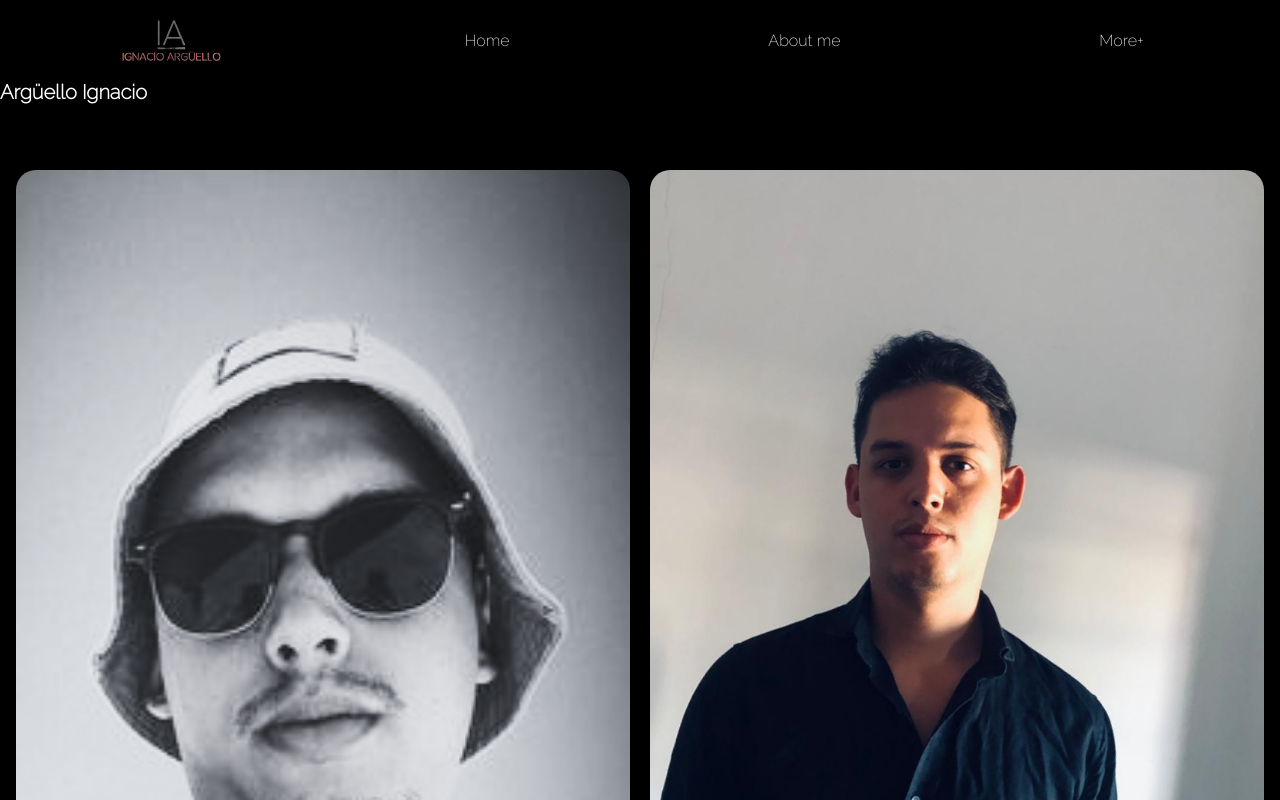
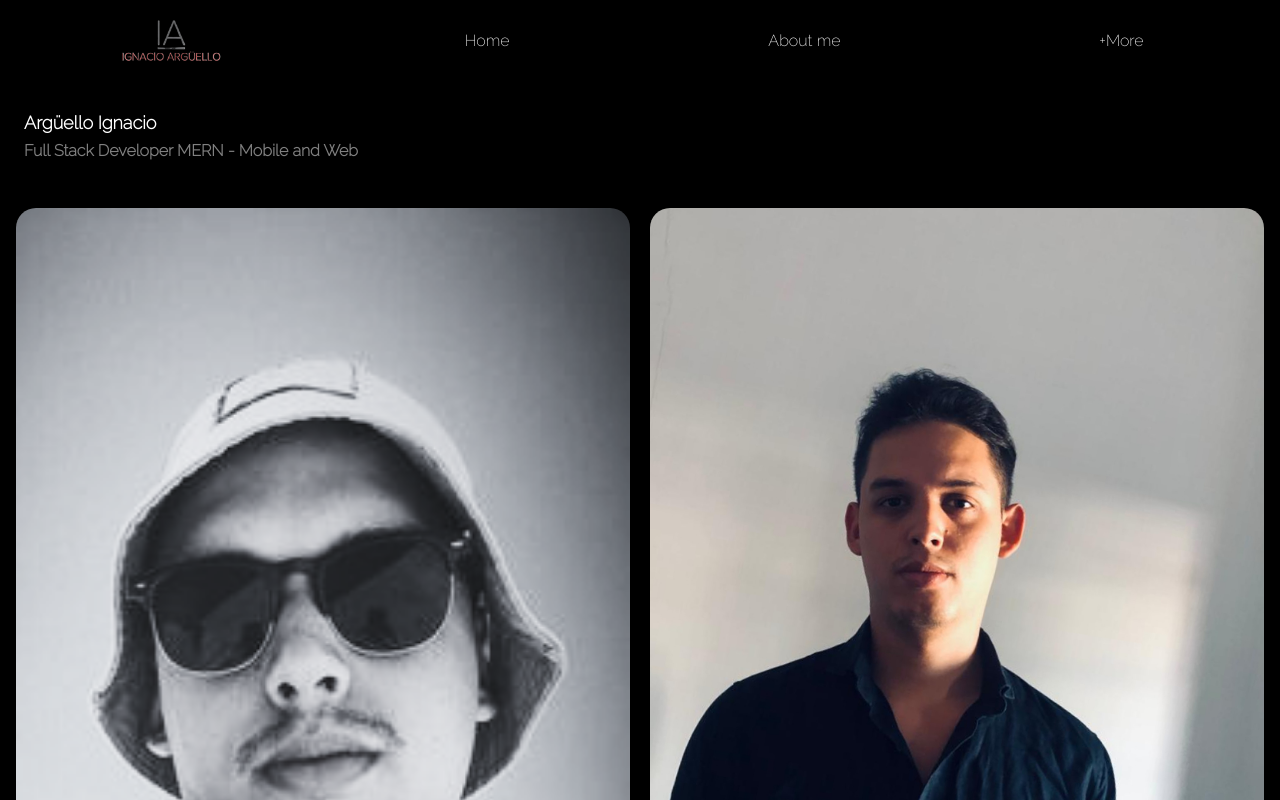
Before and after one commit to ignaarguello/Briefcase-Portfolio, a React (Create React App) app: page / in a window 1280 px wide. Shown: the top 800 px of the page. Built offline with nearby package versions, Linux system fonts and the light colour scheme.

Commit message:
Coreciones de imagenes

```diff
--- a/src/components/Navbar/Navbar.jsx
+++ b/src/components/Navbar/Navbar.jsx
@@ -9,7 +9,7 @@ export default function Navbar() {
       <div id='container-refs__navbar'>
         <Link to='/' className="item-nav__navbar">Home</Link>
         <Link to='/about' className="item-nav__navbar">About me</Link>
-        <Link to='/more' className="item-nav__navbar">More+</Link>
+        <Link to='/more' className="item-nav__navbar">+More</Link>
       </div>
     </div>
   )
--- a/src/pages/Home/Home.css
+++ b/src/pages/Home/Home.css
@@ -1,5 +1,17 @@
-#titulo-ignacio__home{
-    color: white;
-    font-family: var(--fontRaleway);
-    font-size: 20px;
+@media screen and (min-width:320px) {
+    #titulo-ignacio__home{
+        color: white;
+        font-family: var(--fontRaleway);
+        font-size: 18px;
+        margin-left: 1.5rem;
+        margin-top: 2rem;
+    }
+
+    #titulo-fullstack__home{
+        color: gray;
+        font-family: var(--fontRaleway);
+        font-size: 16px;
+        margin-left: 1.5rem;
+        margin-top: .5rem;
+    }
 }
--- a/src/pages/Home/Home.jsx
+++ b/src/pages/Home/Home.jsx
@@ -6,7 +6,7 @@ export default function Home() {
   return (
     <div id='container-home-page__home'>
       <h2 id='titulo-ignacio__home'>Argüello Ignacio</h2>
-      <h4 id='titulo-fullstack__home'>Full Stack Developer - Mobile and Web</h4>
+      <h4 id='titulo-fullstack__home'>Full Stack Developer MERN - Mobile and Web</h4>
       <PhotosGrid/>
     </div>
   )
```
